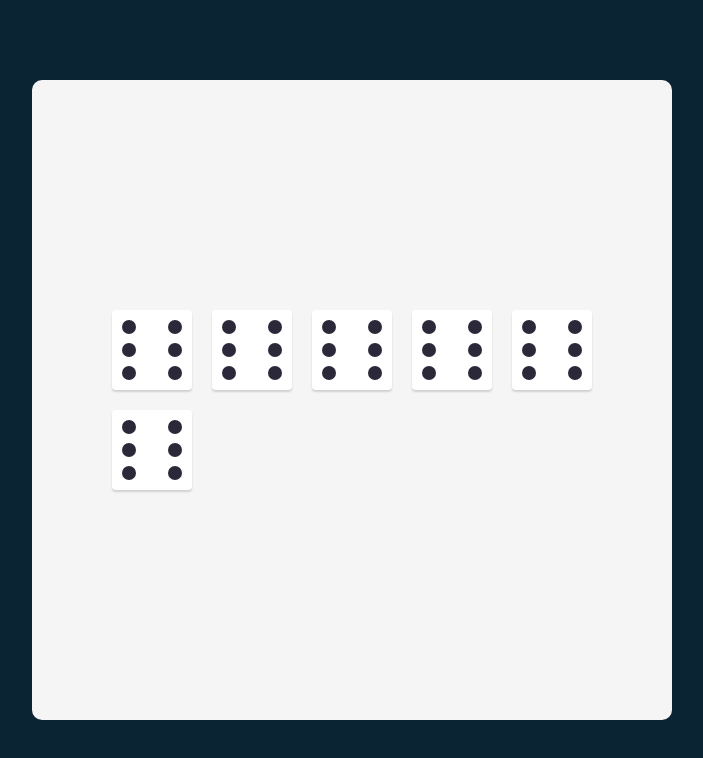
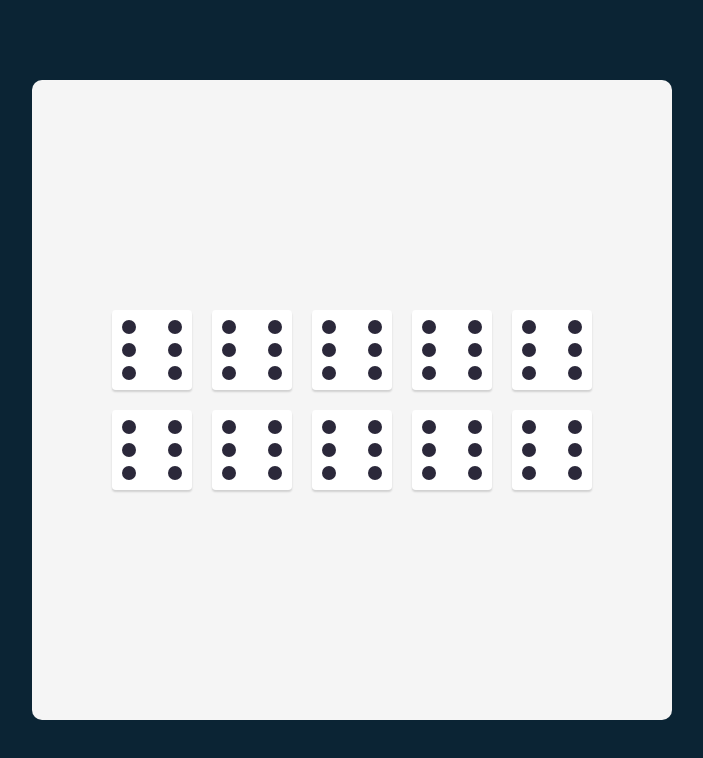
Before and after one commit to roqyyb/Tenzies-Game, a React (Vite) app: page / in a window 1280 px wide. Shown: the top 758 px of the page, without its empty margins (288-991 px from the left). Built offline with nearby package versions, Linux system fonts and the light colour scheme.

Commit message:
Updated the Die component

```diff
--- a/src/Components/Die.jsx
+++ b/src/Components/Die.jsx
@@ -9,6 +9,10 @@ export default function Die(){
         <DieDots />
         <DieDots />
         <DieDots />
+        <DieDots />
+        <DieDots />
+        <DieDots />
+        <DieDots />
         </>
     )
 }
```
